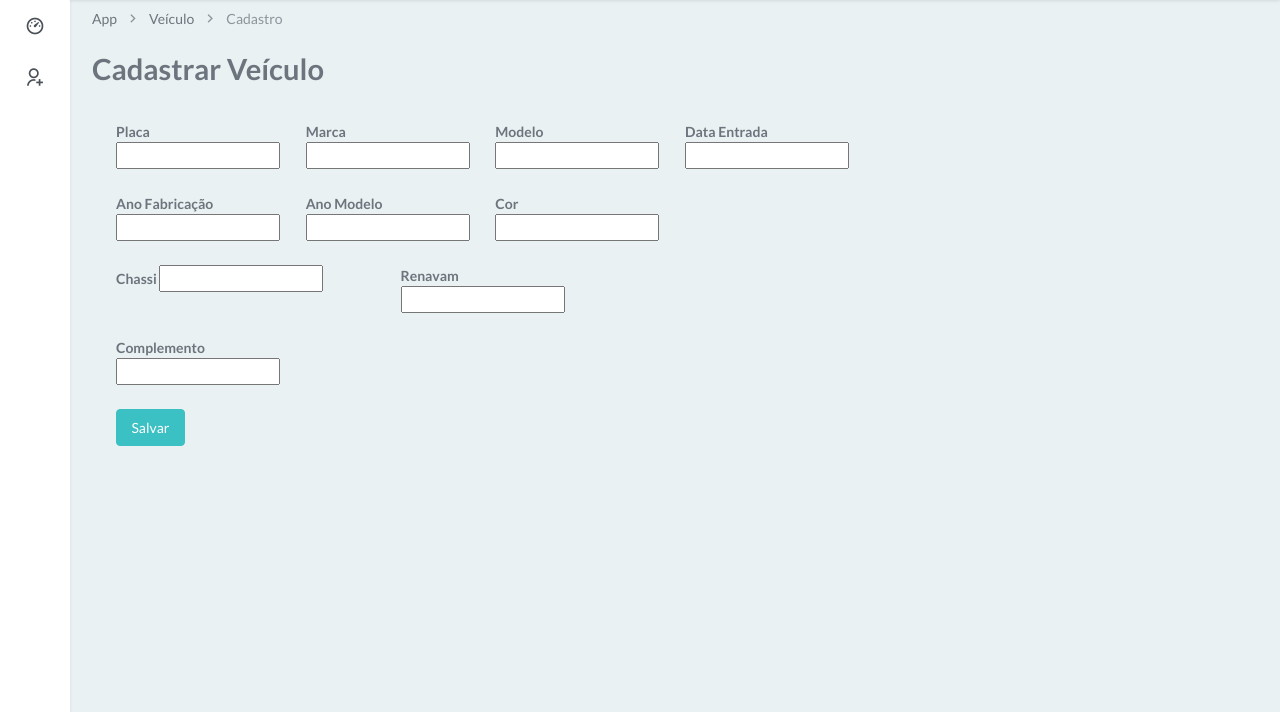
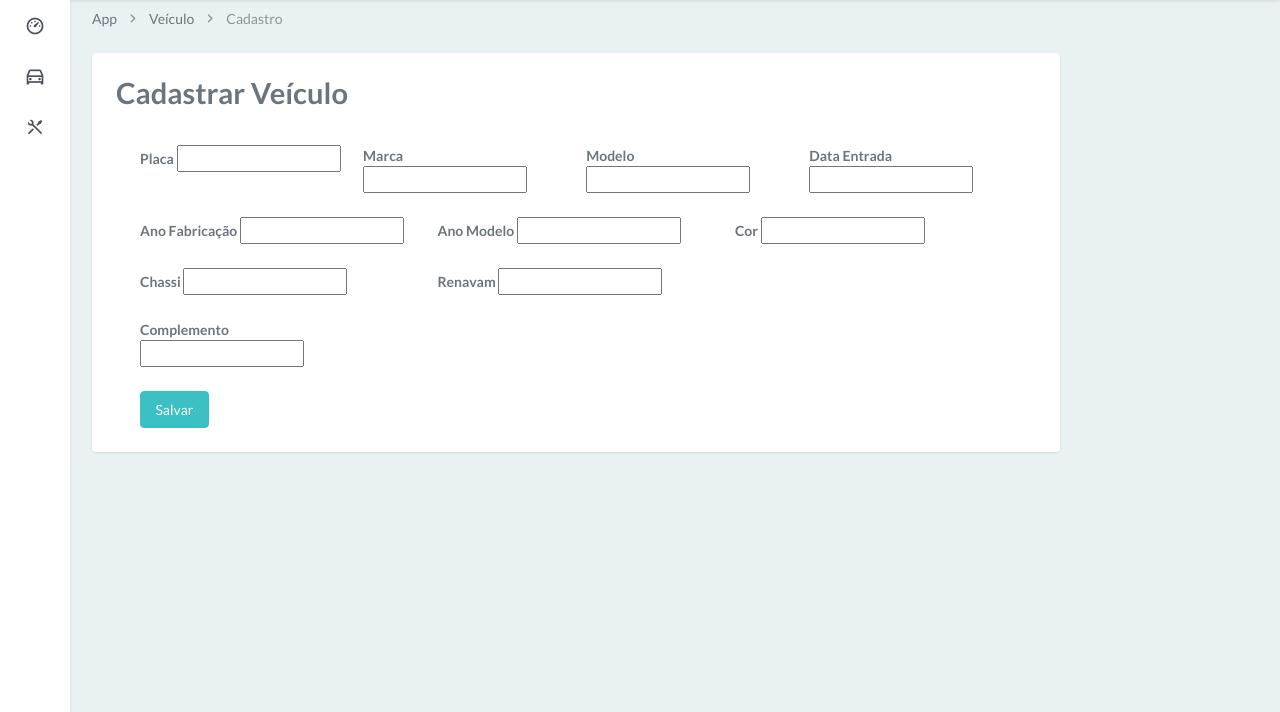
Before and after one commit to joelgxp/Projeto_Fox, a Django app: page /veiculo/cadastro in a window 1280 px wide. Shown: the part 70-782 px from the top of the page. Run offline with Django 5.2, Linux system fonts and the light colour scheme; a user stored in the database is signed in; some libraries are stand-ins or nearby versions.

Commit message:
update page cadastro veiculos

```diff
--- a/projeto/base/urls.py
+++ b/projeto/base/urls.py
@@ -16,7 +16,7 @@
 """
 from django.contrib import admin
 from django.urls import path
-from index.views import index_view, auth_login_view, auth_register_view, usuarios_view, veiculo_view
+from index.views import index_view, auth_login_view, auth_register_view, usuarios_view, veiculo_view, ordemservico_view
 
 
 urlpatterns = [
@@ -36,4 +36,7 @@
     path('veiculo/cadastro', veiculo_view.create_veiculo, name='cadastro_veiculo'),
     path('veiculo/editar/<int:id>', veiculo_view.update_veiculo, name='veiculo_editar'),
 
+    path('ordemservico/', ordemservico_view.get_ordem_servico, name='ordem_servico'),
+    path('ordemservico/criar', ordemservico_view.create_ordem_servico, name='criar_ordem_servico'),
+
 ]
--- a/projeto/templates/index.html
+++ b/projeto/templates/index.html
@@ -169,11 +169,16 @@
                     </li>
                     <li class="side-nav-item">
                         <a href="/veiculos" class="side-nav-link">
-                            <i class="ri-user-add-line"></i>
+                            <i class="ri-car-line"></i>
                             <span> Veículos </span>
                         </a>
                     </li>
-
+                    <li class="side-nav-item">
+                        <a href="/ordemservico" class="side-nav-link">
+                            <i class="ri-tools-line"></i>
+                            <span> Ordem de Serviço </span>
+                        </a>
+                    </li>
 
                 </ul>
                 <!--- End Sidemenu -->
--- a/projeto/templates/veiculo/cadastro.html
+++ b/projeto/templates/veiculo/cadastro.html
@@ -18,9 +18,11 @@
 <!-- end page title -->
 
 <!-- formulario cadastrar -->
-
-<div class="content">
-    <div class="modal-body">
+<div class="row">
+    <div class="col-xl-10">
+        <div class="card">
+            <div class="card-body">
+                <div class="table-responsive-sm">
                     <h2 class="mt-0 mb-4">Cadastrar Veículo</h2>
                     <!-- Exibir erros do formulário -->
                     {% if form.errors %}
@@ -36,22 +38,22 @@
                     <form class="ps-3 pe-3" action="/veiculo/cadastro" method="POST">
                         {% csrf_token %}
                         <div class="row mb-3">
-                <div class="form-group col-2">
+                            <div class="form-group col-3">
                                 <label for="placa">Placa</label>
                                 {{ form.placa }}
                             </div>
 
-                <div class="form-group col-2">
+                            <div class="form-group col-3">
                                 <label for="marca">Marca</label>
                                 {{ form.marca }}
                             </div>
 
-                <div class="form-group col-2">
+                            <div class="form-group col-3">
                                 <label for="modelo">Modelo</label>
                                 {{ form.modelo }}
                             </div>
 
-                <div class="form-group col-2">
+                            <div class="form-group col-3">
                                 <label for="data_entrada">Data Entrada</label>
                                 {{ form.data_entrada }}
                             </div>
@@ -59,29 +61,29 @@
                         </div>
 
                         <div class="row mb-3">
-                <div class="form-group col-2">
+                            <div class="form-group col-4">
                                 <label for="anoFabricacao">Ano Fabricação</label>
                                 {{ form.ano_fabricacao }}
                             </div>
 
-                <div class="form-group col-2">
+                            <div class="form-group col-4">
                                 <label for="anoModelo">Ano Modelo</label>
                                 {{ form.ano_fabricacao_modelo }}
                             </div>
 
-                <div class="form-group col-2">
+                            <div class="form-group col-4">
                                 <label for="cor">Cor</label>
                                 {{ form.cor }}
                             </div>
                         </div>
 
                         <div class="row mb-3">
-                <div class="form-group col-3">
+                            <div class="form-group col-4">
                                 <label for="chassi">Chassi</label>
                                 {{ form.chassi }}
                             </div>
 
-                <div class="form-group col-2">
+                            <div class="form-group col-4">
                                 <label for="renavam">Renavam</label>
                                 {{ form.renavam }}
                             </div>
@@ -99,7 +101,9 @@
                         <button type="submit" class="btn btn-primary">Salvar</button>
 
                     </form>
-
+                </div>
+            </div>
+        </div>
     </div>
 </div>
 <!-- end modal criar -->
```
Also changed, not shown: projeto/index/views/atendimento_view.py (+4 -4 lines), projeto/index/views/ordemservico_view.py (added, +10 -0 lines), projeto/templates/ordem-servico/criar.html (renamed from projeto/templates/atendimento/registrar.html, +8 -8 lines), projeto/templates/ordem-servico/ordem-servico.html (renamed from projeto/templates/atendimento/exames-lista.html, +8 -16 lines), projeto/templates/veiculo/veiculo.html (+6 -6 lines), projeto/templates/ordem-servico/atendimento.html (renamed from projeto/templates/atendimento/atendimento.html), projeto/templates/ordem-servico/exame-preencher.html (renamed from projeto/templates/atendimento/exame-preencher.html). Lines whose indentation alone changed are shown as unchanged.
